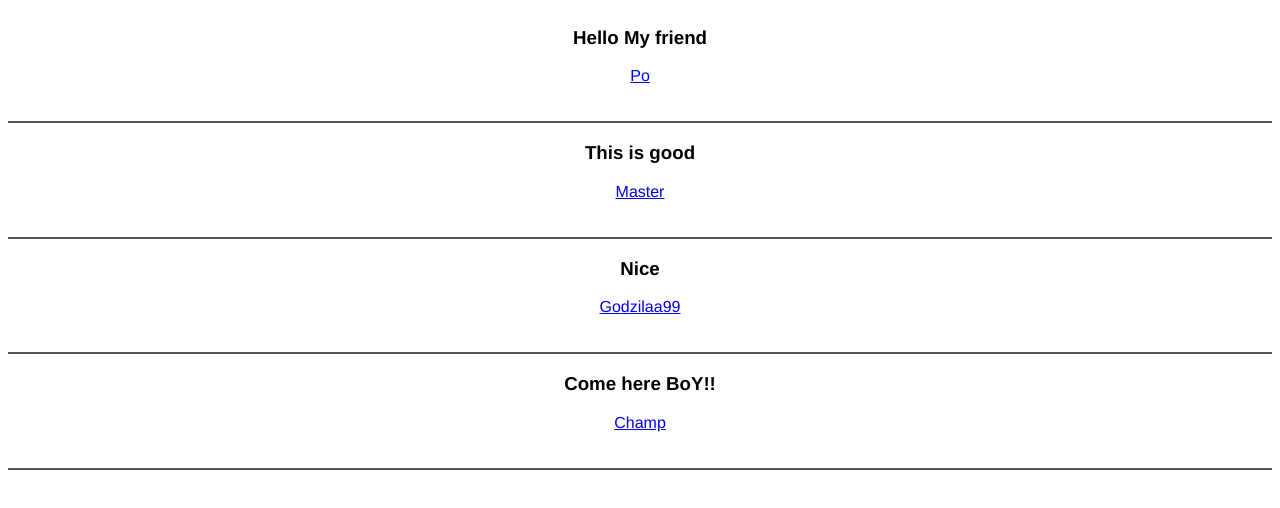
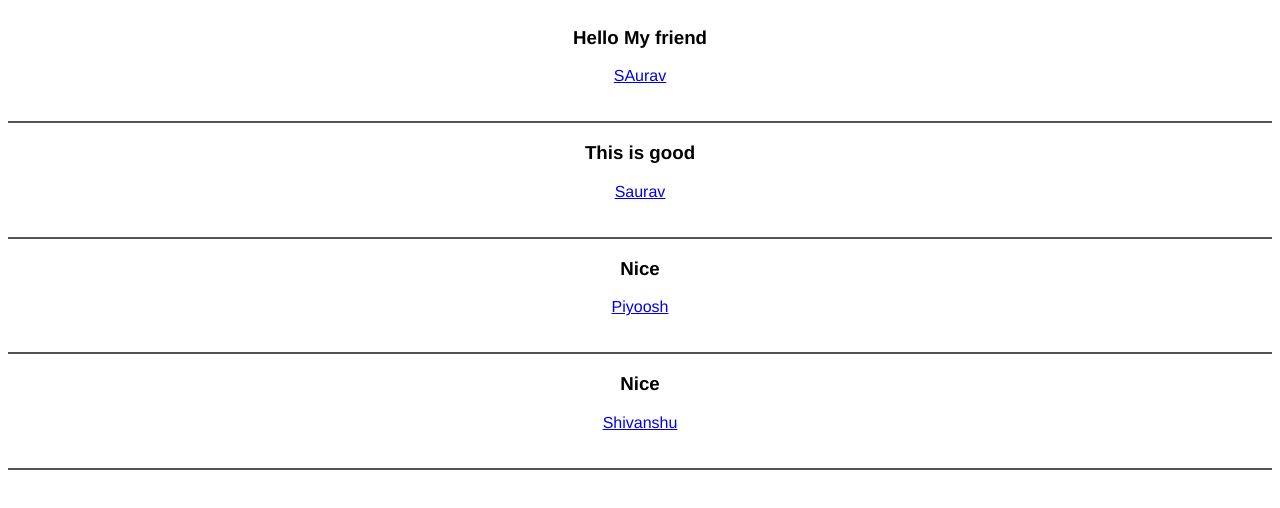
Before and after one commit to justpiyoosh/EMS_Frontend, a React (Create React App) app: page /viewpost in a window 1280 px wide. Shown: the top 508 px of the page. Built offline with nearby package versions, Linux system fonts and the light colour scheme.

Commit message:
Styles Add

```diff
--- a/src/Homepage.js
+++ b/src/Homepage.js
@@ -31,7 +31,7 @@ export default class Homepage extends React.Component
             return(
             <div className = "Home">
                 <div className = "HomePageImage">
-                    <img src = {Hmpg} alt = "Failed To load" width = "100%"/>
+                    <img src = {Hmpg} alt = "Failed To load" width = "100%" height = "100%"/>
                 </div>
                 <div className = "HomeAction">
                     <h1 style = {{color:'skyblue'}}>Join Us Now</h1>
--- a/src/posts/Posts.js
+++ b/src/posts/Posts.js
@@ -2,7 +2,7 @@ import React, { Component } from 'react';
 import Post from './Post'
 export default class Posts extends Component{
     state = {
-        posts : [{user:"Po",msg:"Hello My friend"},{user:"Master",msg:"This is good"},{user:"Godzilaa99",msg:"Nice"},{user:"Champ",msg:"Come here BoY!!"}]
+        posts : [{user:"SAurav",msg:"Hello My friend"},{user:"Saurav",msg:"This is good"},{user:"Piyoosh",msg:"Nice"},{user:"Shivanshu",msg:"Nice"}]
     }
     render(){
         let post = this.state.posts.map(
```
